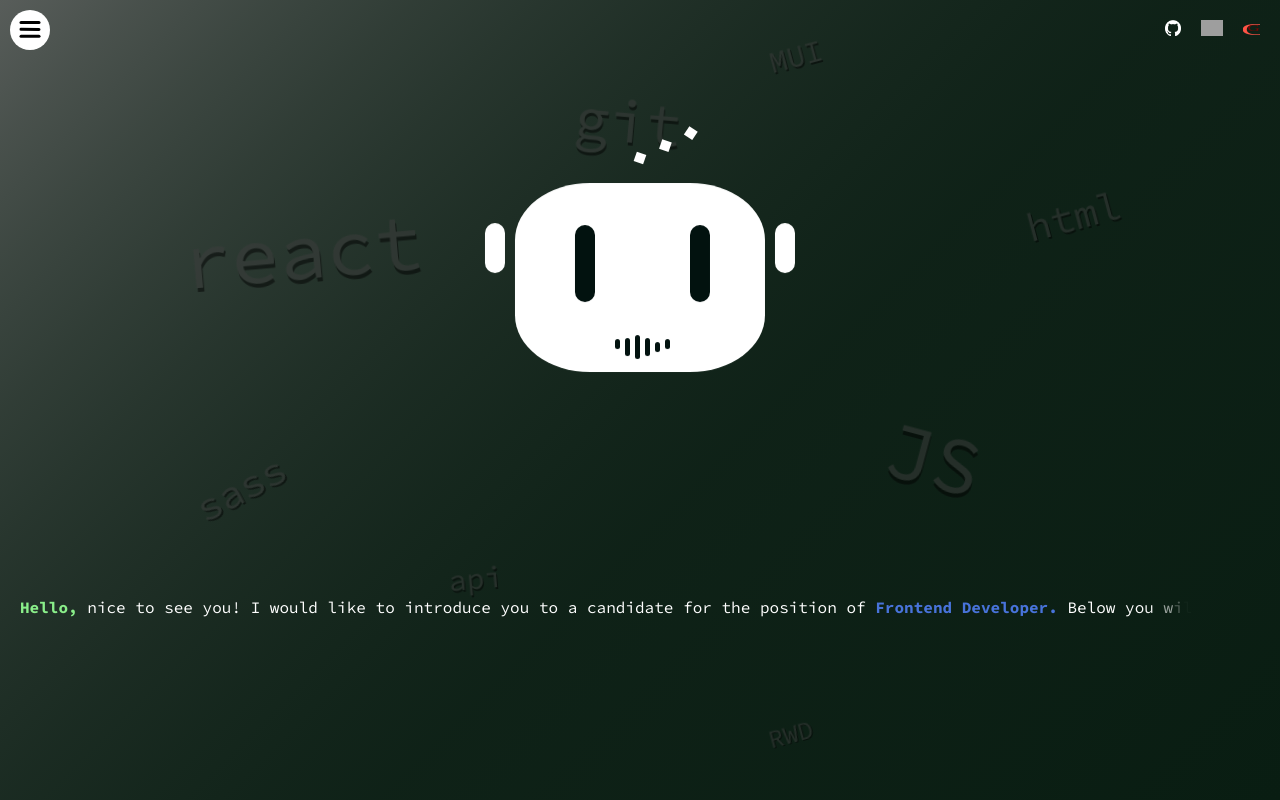
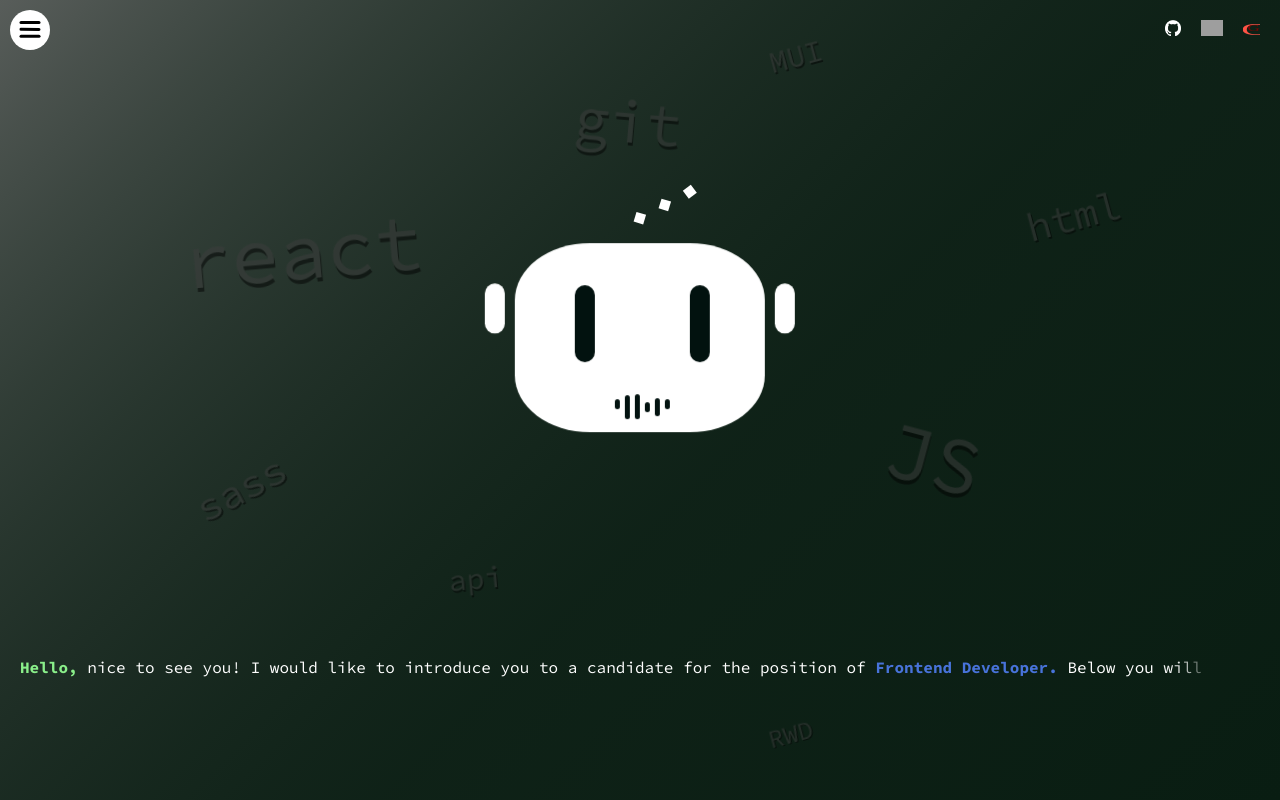
Before and after one commit to AdamCodeDesign/Portfolio-Adam-L, a React (Vite) app: page / in a window 1280 px wide. Shown: the top 800 px of the page. Built offline with nearby package versions, Linux system fonts and the light colour scheme; grey boxes are pictures that could not be loaded.

Commit message:
navbar none fixed

```diff
--- a/src/App.jsx
+++ b/src/App.jsx
@@ -19,7 +19,7 @@ function App() {
         <section id="Profile">
           <Profile />
         </section>
-        {/* <Sidebar /> */}
+        <Sidebar />
         <section id="Skills">
           <Skills />
         </section>
--- a/src/app.scss
+++ b/src/app.scss
@@ -3,7 +3,6 @@
 html {
   scroll-snap-type: y mandatory;
   scroll-behavior: smooth;
-  position: relative;
 }
 
 * {
--- a/src/components/navbar/Navbar.jsx
+++ b/src/components/navbar/Navbar.jsx
@@ -8,7 +8,6 @@ import Sidebar from '../sidebar/Sidebar';
 export default function Navbar() {
   return (
     <div className="navbar">
-<Sidebar/>
         <div className="sites">
           <a href="https://github.com/AdamCodeDesign">
             <img src={git} alt="git icon" />
--- a/src/components/navbar/navbar.scss
+++ b/src/components/navbar/navbar.scss
@@ -5,7 +5,6 @@
   align-items: center;
   justify-content: flex-end;
   z-index: 4;
-  position: fixed;
   span {
     font-weight: bold;
     font-size: 1rem;
```
